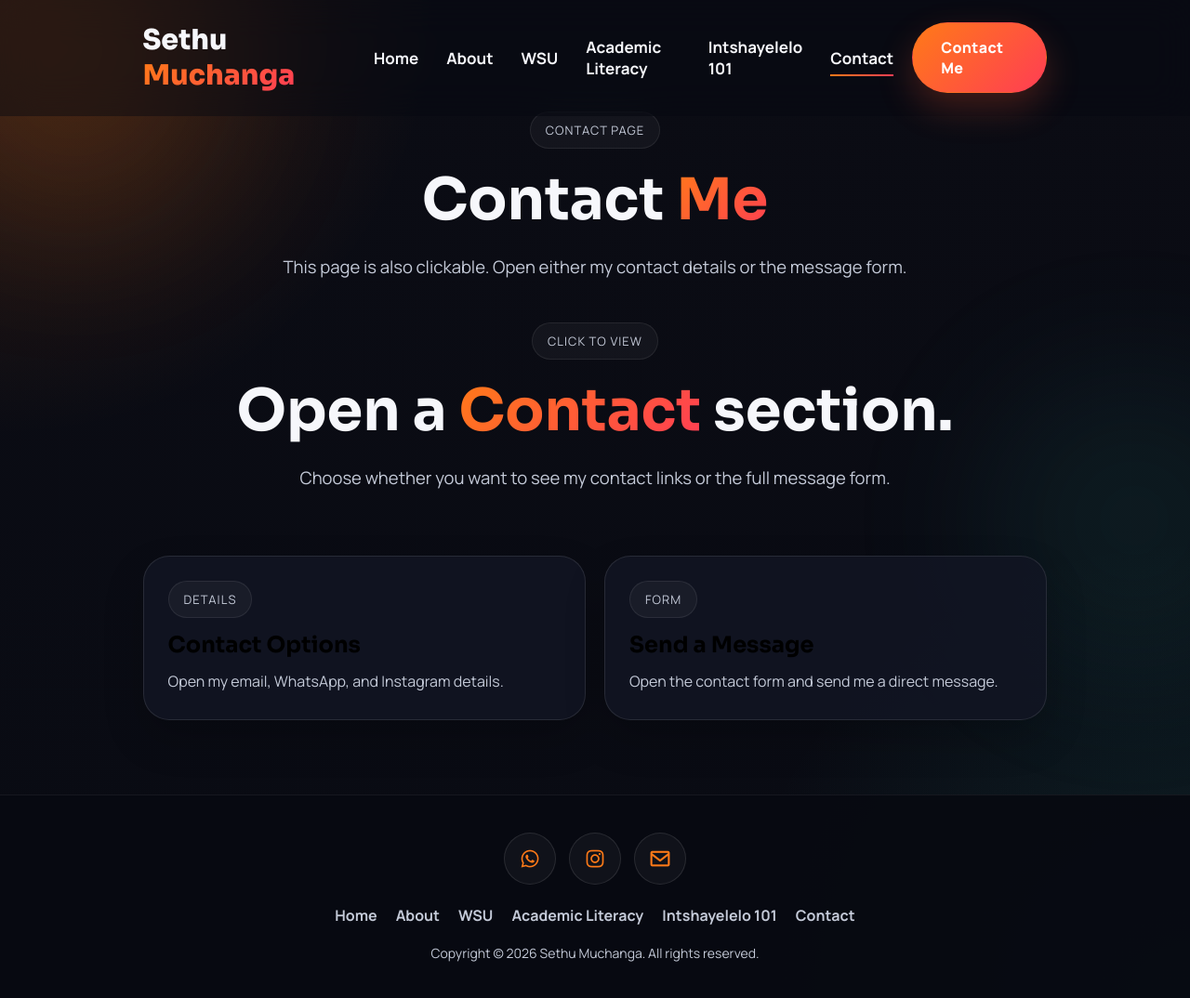
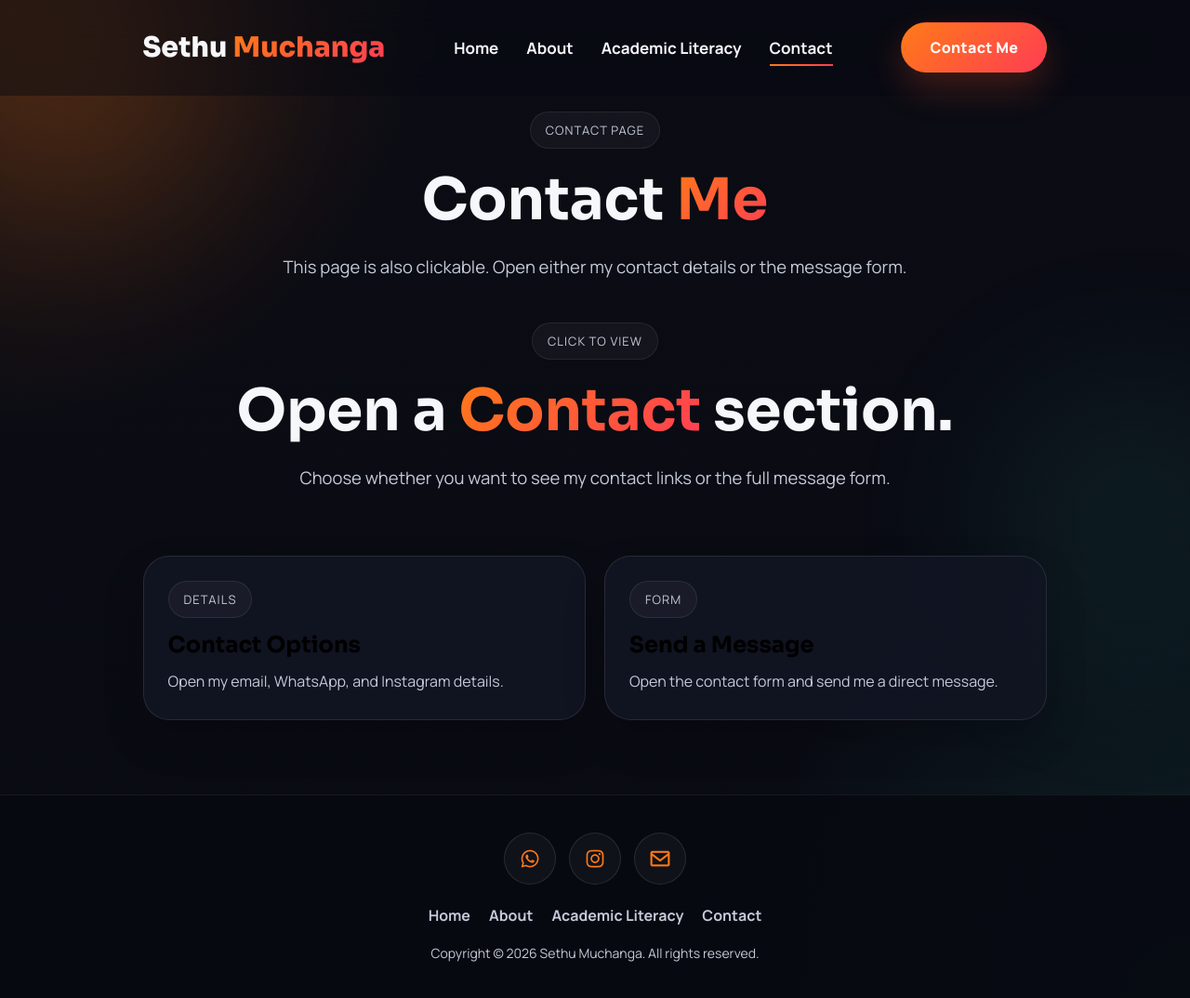
Before and after one commit to Sethu122/Student-Portfolio, a plain HTML site: page contact.html in a window 1280 px wide. Shown: the whole page at 93% size. Drawn offline with nearby package versions, Linux system fonts and the light colour scheme.

Commit message:
Remove WSU and Intshayelelo links from contact.html

```diff
--- a/contact.html
+++ b/contact.html
@@ -21,9 +21,7 @@
         <nav class="navbar">
             <a href="index.html">Home</a>
             <a href="about.html">About</a>
-            <a href="wsu.html">WSU</a>
             <a href="academic-literacy.html">Academic Literacy</a>
-            <a href="intshayelelo.html">Intshayelelo 101</a>
             <a href="contact.html" class="active">Contact</a>
         </nav>
         <a href="contact.html" class="gradient-btn">Contact Me</a>
@@ -128,9 +126,7 @@
         <ul class="footer-links">
             <li><a href="index.html">Home</a></li>
             <li><a href="about.html">About</a></li>
-            <li><a href="wsu.html">WSU</a></li>
             <li><a href="academic-literacy.html">Academic Literacy</a></li>
-            <li><a href="intshayelelo.html">Intshayelelo 101</a></li>
             <li><a href="contact.html">Contact</a></li>
         </ul>
         <p class="copyright">Copyright &copy; <span id="year"></span> Sethu Muchanga. All rights reserved.</p>
```
